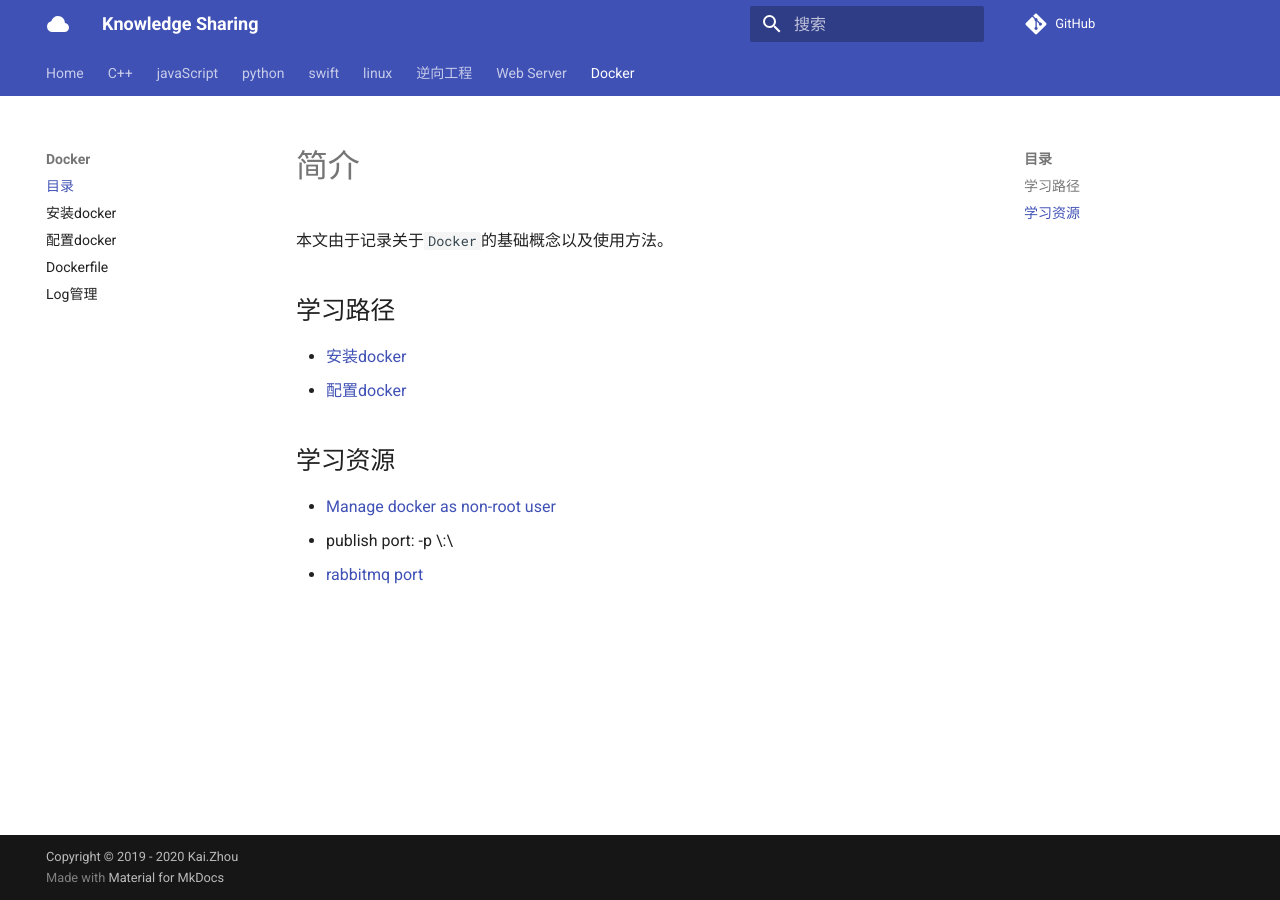
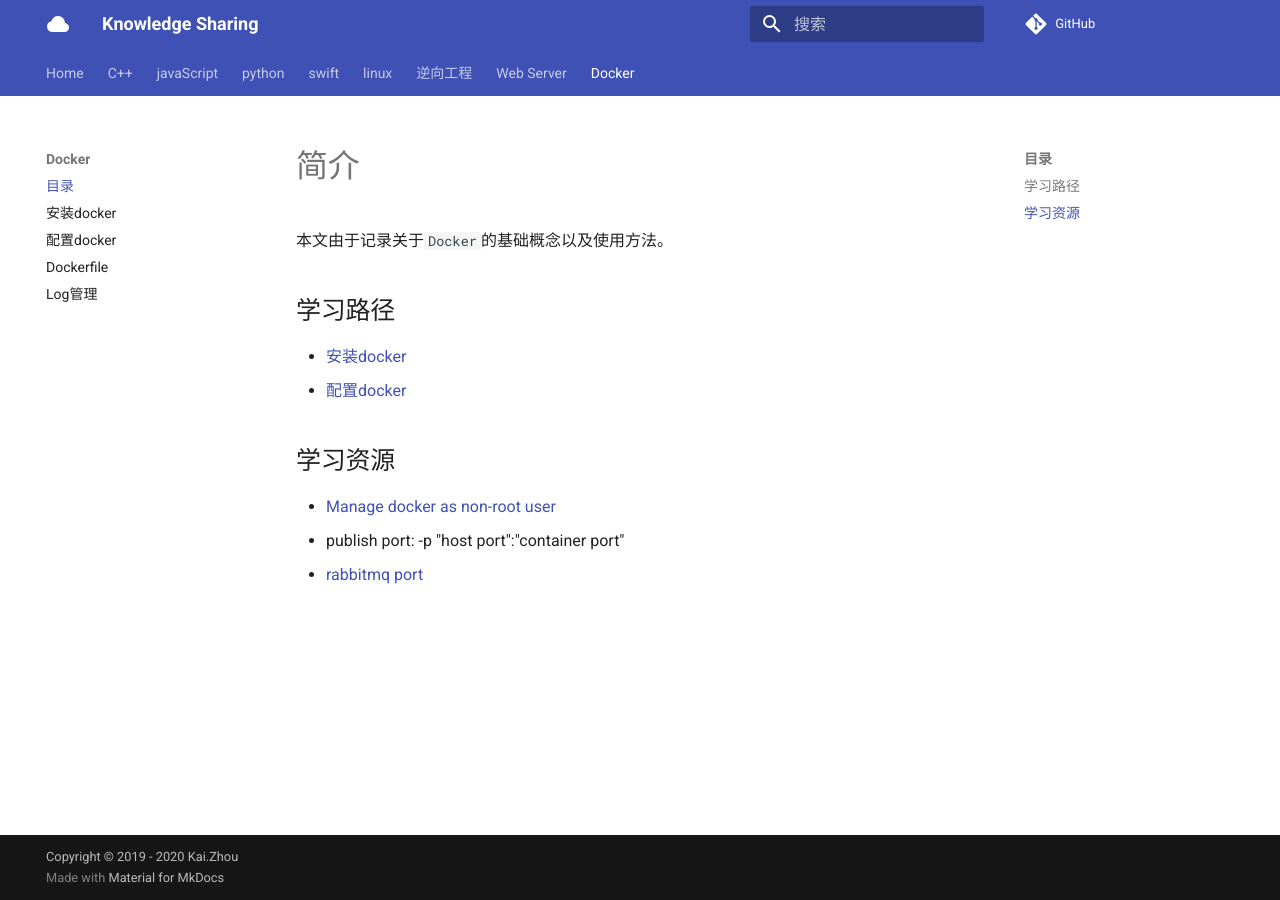
Before and after one commit to zhoukaidev/ks_blog, an MkDocs documentation site: the page built from docs/docker/index.md, in a window 1280 px wide. Built offline with MkDocs 1.6.1 and Material for MkDocs 9.7.7, drawn with Linux system fonts in a browser that asks for light colours; comment, search, counter and statistics services are not loaded.

Commit message:
Update index.md

```diff
--- a/docs/docker/index.md
+++ b/docs/docker/index.md
@@ -10,5 +10,5 @@
 ## 学习资源
 
 * [Manage docker as non-root user](https://docs.docker.com/engine/install/linux-postinstall/)
-* publish port: -p \<host port>:\<container port>
+* publish port: -p "host port":"container port"
 * [rabbitmq port](https://medium.com/dev-genius/rabbitmq-with-docker-on-windows-in-30-minutes-172e88bb0808#:~:text=15672%20is%20the%20default%20port,5672%20for%20RabbitMQ%20message%20broker.)
```
